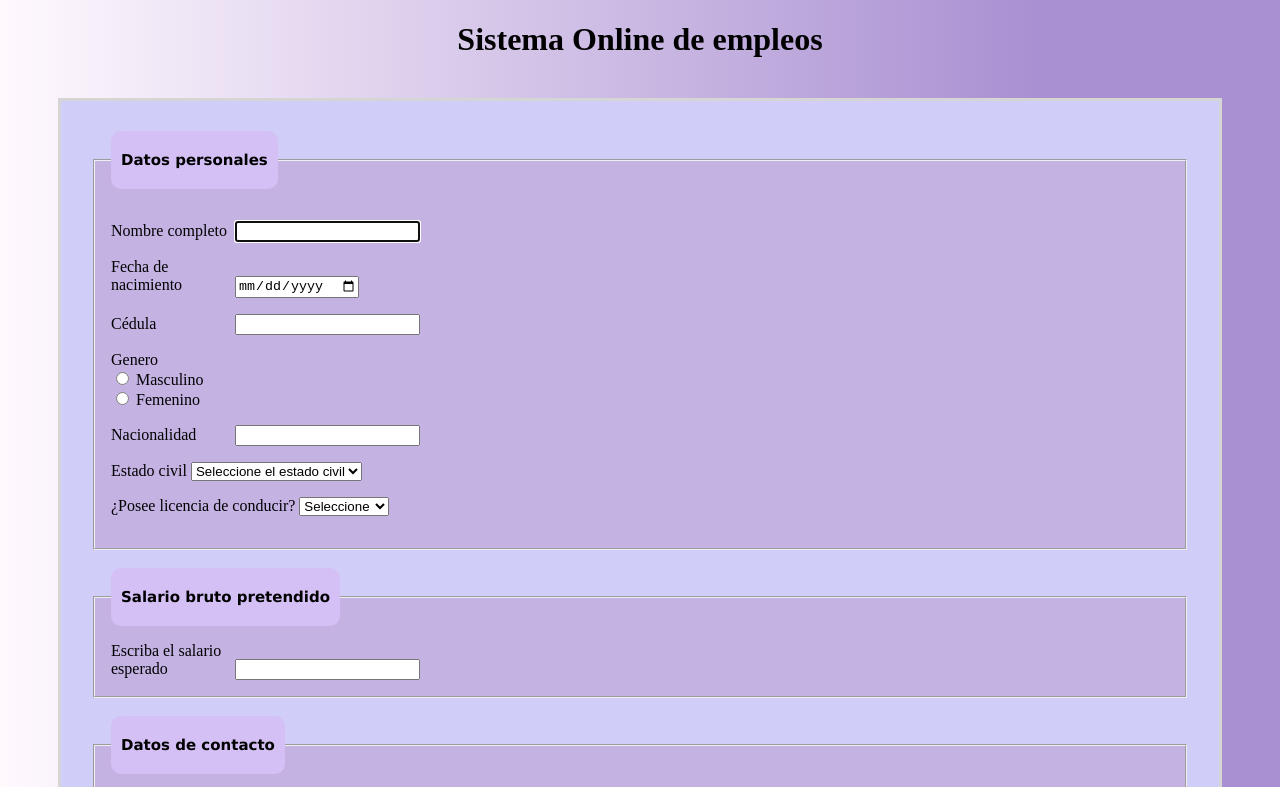
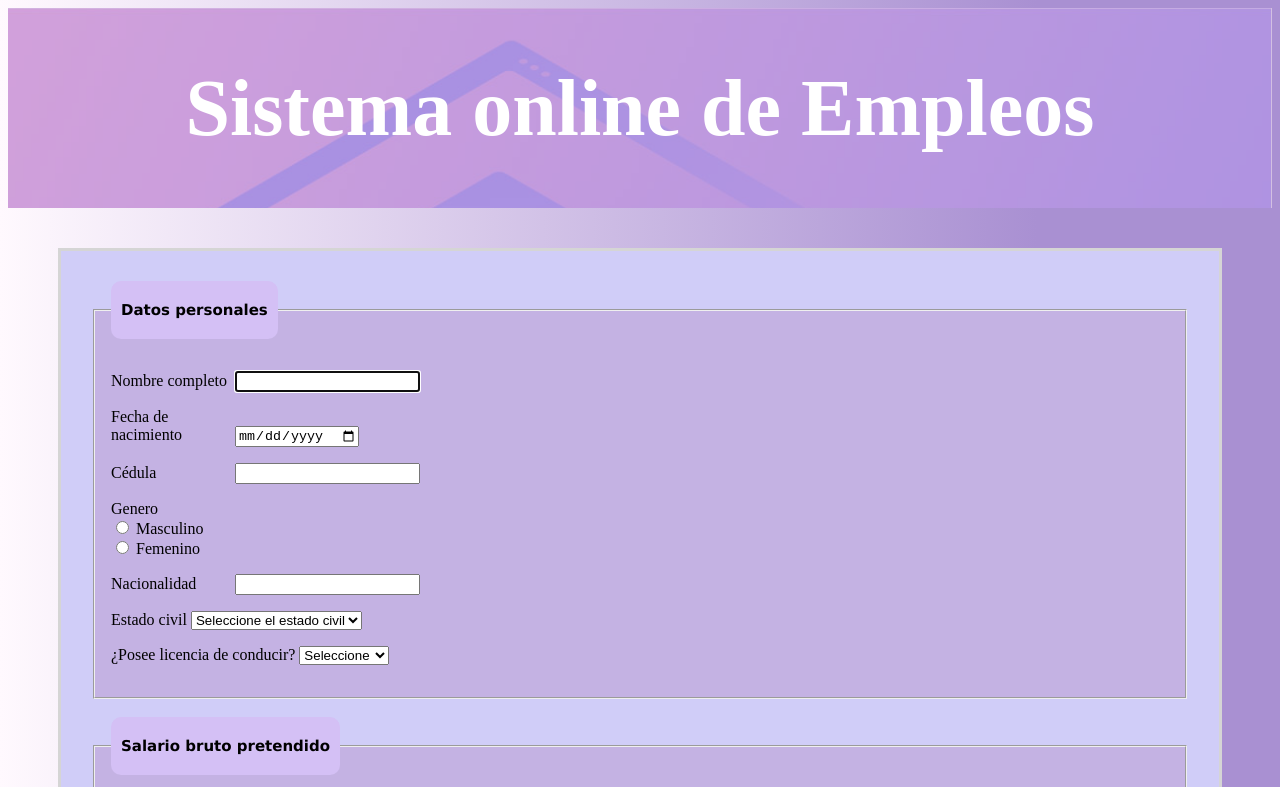
Before and after one commit to DevBeex/Laboratorio2, a plain HTML site: page index.html in a window 1280 px wide. Shown: the top 787 px of the page. Drawn offline with Linux system fonts and the light colour scheme.

Commit message:
Adding header

```diff
--- a/index.html
+++ b/index.html
@@ -7,7 +7,10 @@
     <link rel="stylesheet" href="styles.css">
 </head>
 <body>
-    <h1>Sistema Online de empleos</h1>
+    <div class = "header">
+        <h1>Sistema online de Empleos</h1><br>
+
+</div>
     <form action="" method="post">
         <!-- Datos personales -->
         <fieldset name="Datos personales">
--- a/styles.css
+++ b/styles.css
@@ -8,10 +8,46 @@ body {
     rgba(169, 144, 210, 1) 81%
   );
 }
+*, *::before, *::after {
+    box-sizing: border-box;
+  }
 
-h1 {
-  text-align: center;
-}
+
+  .header {
+    position: relative;
+    height: 25vh;
+    width: 100%;
+    display: flex;
+    align-items: center;
+    justify-content: center;
+    background-image: url('background.jpeg');
+    background-size: cover;
+
+    &::before {
+      content: "";
+      position: absolute;
+      top: 0px;
+      right: 0px;
+      bottom: 0px;
+      left: 0px;
+      background-color: rgba(0,0,0,0.25);
+      background-color: rgba(192, 163, 212, 0.643);
+    }
+  }
+
+  h1 {
+    position: relative;
+    color: #ffffff;
+    font-size: 5rem;
+    line-height: 0.9;
+    text-align: center;
+  }
+
+
+
+
+
+
 
 form {
     align-items: stretch;
```
Also changed, not shown: background.jpeg (added).
